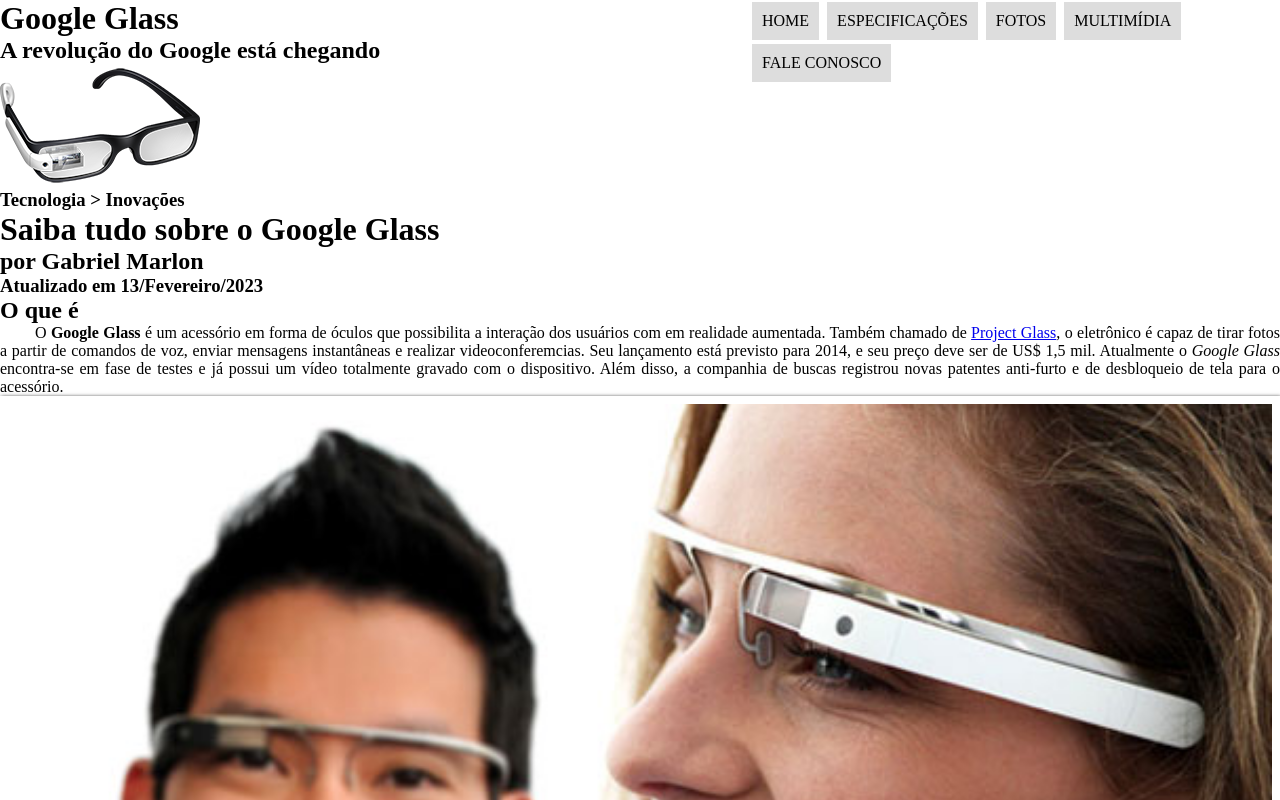
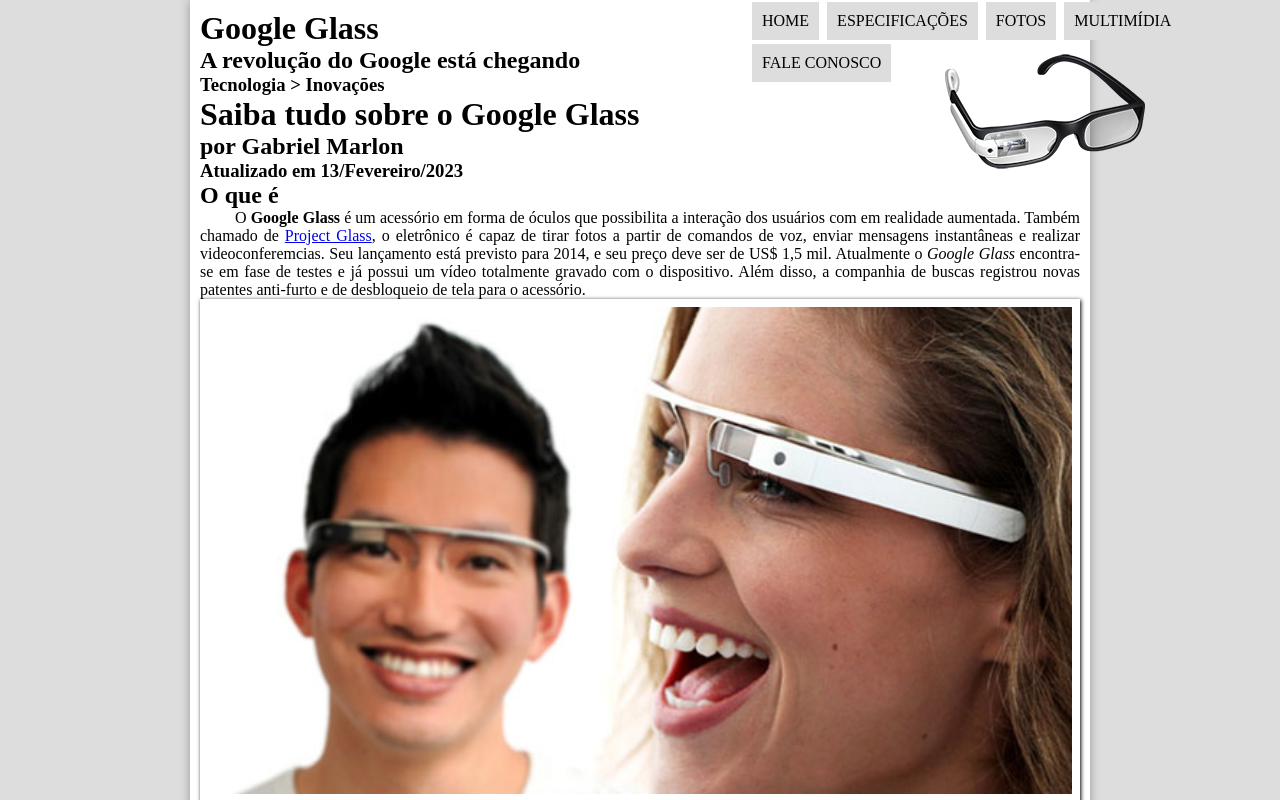
Before and after one commit to GabrielMarlon/html, a plain HTML site: page 2014/aulas/index.html in a window 1280 px wide. Shown: the top 800 px of the page. Drawn offline with Linux system fonts and the light colour scheme.

Commit message:
aula 015 Formatação de interfaces comHTML5

```diff
--- a/2014/aulas/_css/estilo.css
+++ b/2014/aulas/_css/estilo.css
@@ -7,12 +7,32 @@
 }
 
 body {
+  background-color: #dddddd;
+  color: #000000;
+
+}
+
+div#interface {
+  width: 900px;
   background-color: #ffffff;
-  color: #000000;
+  margin: 0px auto 0px auto;
+  padding: 10px;
+  box-shadow: 0px 0px 10px #00000050;
 }
+
 p {
   text-align: justify;
   text-indent: 35px;
+}
+
+header#cabecalho {
+
+}
+
+header#cabecalho img#oculos {
+  position: absolute;
+  left: 945px;
+  top: 50px;
 }
 
 /* Formatação de imagens com legendas */
--- a/2014/aulas/index.html
+++ b/2014/aulas/index.html
@@ -15,7 +15,7 @@
           <h2>A revolução do Google está chegando</h2>
         </hgroup>
 
-        <img src="_imagens/glass-oculos-preto-peq.png" />
+        <img id="oculos" src="_imagens/glass-oculos-preto-peq.png" />
         <nav id="menu">
           <h1>Menu Principal</h1>
           <ul type="disc">
```
